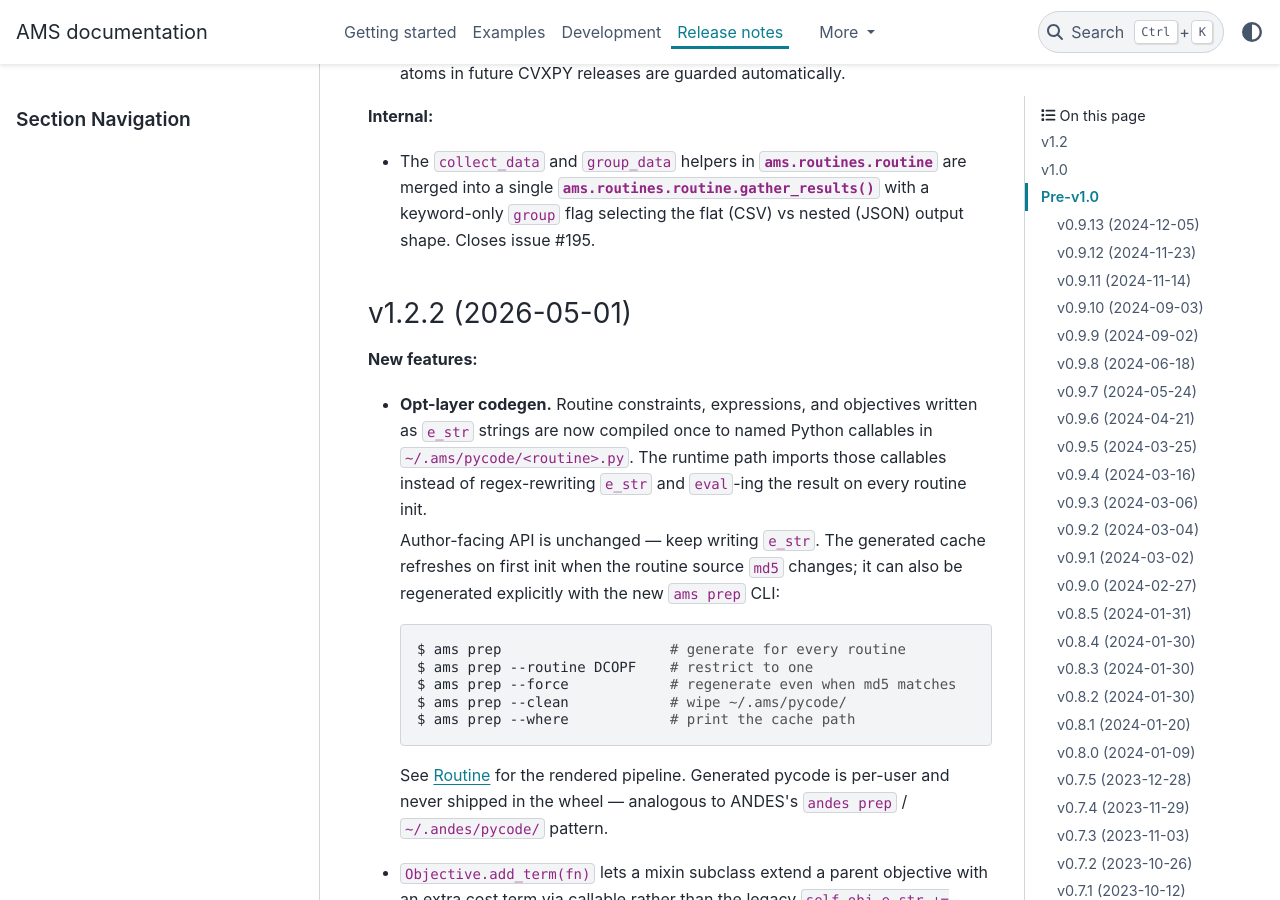
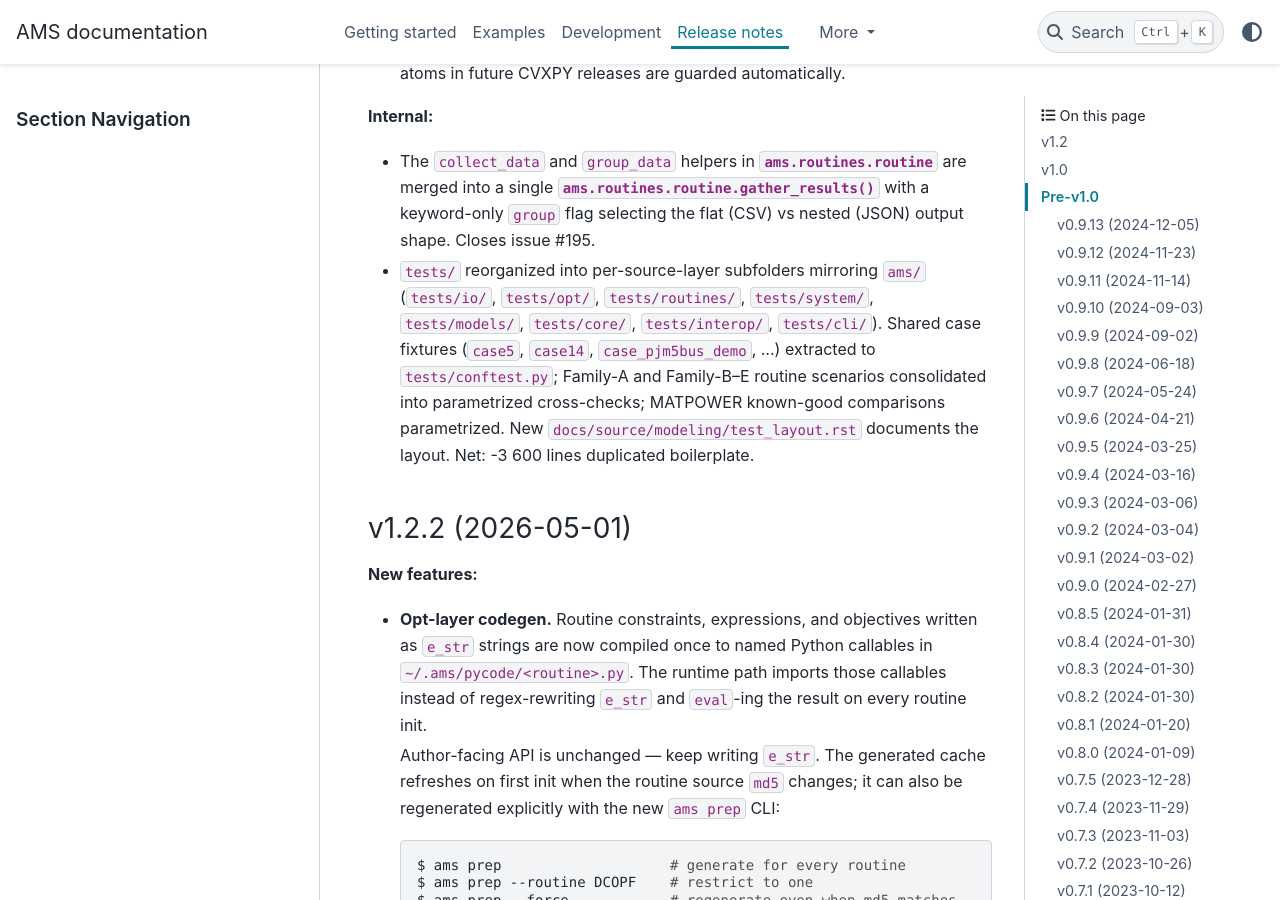
Before and after one commit to CURENT/ams, a Sphinx documentation site: the page built from docs/source/release-notes.rst, in a window 1280 px wide and 900 px high, scrolled down 2675 px. Built offline with Sphinx 7.4.7 and the PyData theme 0.15.4, drawn with Linux system fonts in a browser that asks for light colours; pages that are not in the unit, such as notebooks, are missing from menus; the version number could not be read and is left out; cross-references to code outside the pages are shown as plain code; some of the changed text lies outside the part shown.

Commit message:
docs: fix v1.2.2 → v1.2.3 attribution + add tests-refactor bullet
PR #259 reviewer-agent findings:

1. Migration content (cvxpy-namespace + is_eq retirement) actually
   ships in v1.2.3 (per release-notes.rst), but five files attributed
   it to v1.2.2:
   - docs/source/modeling/migration_cvxpy_namespace.rst (title +
     intro paragraph + ReleaseNotes cross-ref)
   - docs/source/modeling/routine.rst (rewrite-removal note +
     is_eq retirement cross-ref)
   - ams/opt/constraint.py (TypeError message about pycode cache)
   - ams/opt/optzbase.py (formulation_source docstring)
   - examples/ex8.ipynb (sp2 customization comment)
   - examples/demonstration/demo_debug.ipynb (LHS-zero rationale)

2. The v1.2.3 release-notes Internal section omitted the tests
   refactor (PRs #250-#255). Added a bullet covering the per-layer
   subfolder reorganization, shared conftest fixtures, scenario
   consolidation, and the new test_layout.rst doc.

Notebook patches edit the cell source in place (preserving outputs).

Co-Authored-By: Claude Opus 4.7 (1M context) <noreply@anthropic.com>

```diff
--- a/docs/source/modeling/migration_cvxpy_namespace.rst
+++ b/docs/source/modeling/migration_cvxpy_namespace.rst
@@ -1,9 +1,9 @@
 .. _migration_cvxpy_namespace:
 
-Migration: canonical CVXPY in ``e_str`` (v1.2.2)
+Migration: canonical CVXPY in ``e_str`` (v1.2.3)
 ==================================================
 
-v1.2.2 removes AMS's historical function-name rewrite layer for
+v1.2.3 removes AMS's historical function-name rewrite layer for
 ``e_str`` strings. ``mul``, ``multiply``, ``sum``, and the ``a dot b``
 binary syntax are no longer translated into their ``cp.*`` / ``*``
 equivalents — author canonical CVXPY directly. This page is a
@@ -282,5 +282,5 @@ See also
   covers canonical CVXPY syntax in depth.
 - ``examples/ex8.ipynb`` — sp1 / sp2 / sp3 walkthrough of post-init
   customization patterns under the canonical rules.
-- :ref:`ReleaseNotes` — v1.2.2 entry, "Migration — ``e_str``
+- :ref:`ReleaseNotes` — v1.2.3 entry, "Migration — ``e_str``
   authoring contract".
--- a/docs/source/modeling/routine.rst
+++ b/docs/source/modeling/routine.rst
@@ -91,9 +91,9 @@ the host routine. It does **not** rewrite function names: ``cp.*`` calls
 must be written explicitly.
 
 .. note::
-   Prior to v1.2.2, AMS rewrote ``mul(...)`` → ``cp.multiply(...)``,
+   Prior to v1.2.3, AMS rewrote ``mul(...)`` → ``cp.multiply(...)``,
    bare ``sum(...)`` → ``cp.sum(...)``, and ``a dot b`` → ``a * b``
-   automatically. That rewrite layer has been removed — see the v1.2.2
+   automatically. That rewrite layer has been removed — see the v1.2.3
    migration table in :ref:`ReleaseNotes`. User customizations
    (``addConstrs(e_str=...)`` / ``obj.e_str += '...'``) that still use
    the old vocabulary will raise ``NameError`` at eval time.
@@ -137,7 +137,7 @@ Other canonical-CVXPY constructs in ``e_str``:
 * Comparisons ``... == 0`` / ``... <= 0`` / ``... >= 0`` are
   embedded in the ``e_str`` itself; the LHS-zero authoring
   convention keeps ``Constraint.v`` reporting slack-from-zero
-  uniformly. See :ref:`migration_cvxpy_namespace` for the v1.2.2
+  uniformly. See :ref:`migration_cvxpy_namespace` for the v1.2.3
   ``is_eq`` retirement.
 * Powers use ``**`` (e.g. ``vmax**2``).
 
--- a/docs/source/release-notes.rst
+++ b/docs/source/release-notes.rst
@@ -138,6 +138,15 @@ new name reflects the live implementation —
   :func:`ams.routines.routine.gather_results` with a keyword-only
   ``group`` flag selecting the flat (CSV) vs nested (JSON) output
   shape. Closes issue #195.
+- ``tests/`` reorganized into per-source-layer subfolders mirroring
+  ``ams/`` (``tests/io/``, ``tests/opt/``, ``tests/routines/``,
+  ``tests/system/``, ``tests/models/``, ``tests/core/``,
+  ``tests/interop/``, ``tests/cli/``). Shared case fixtures
+  (``case5``, ``case14``, ``case_pjm5bus_demo``, …) extracted to
+  ``tests/conftest.py``; Family-A and Family-B–E routine scenarios
+  consolidated into parametrized cross-checks; MATPOWER known-good
+  comparisons parametrized. New ``docs/source/modeling/test_layout.rst``
+  documents the layout. Net: -3 600 lines duplicated boilerplate.
 
 v1.2.2 (2026-05-01)
 ----------------------
```
Also changed, not shown: 4 other files.
